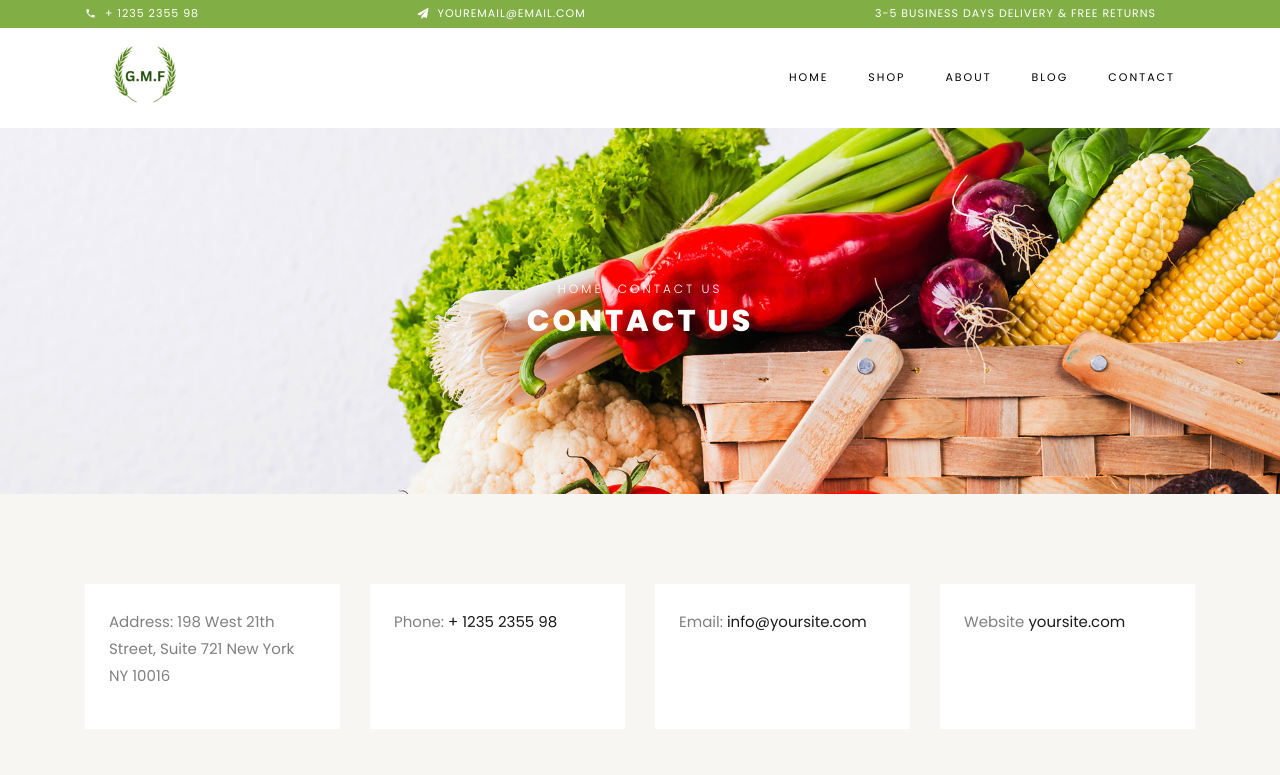
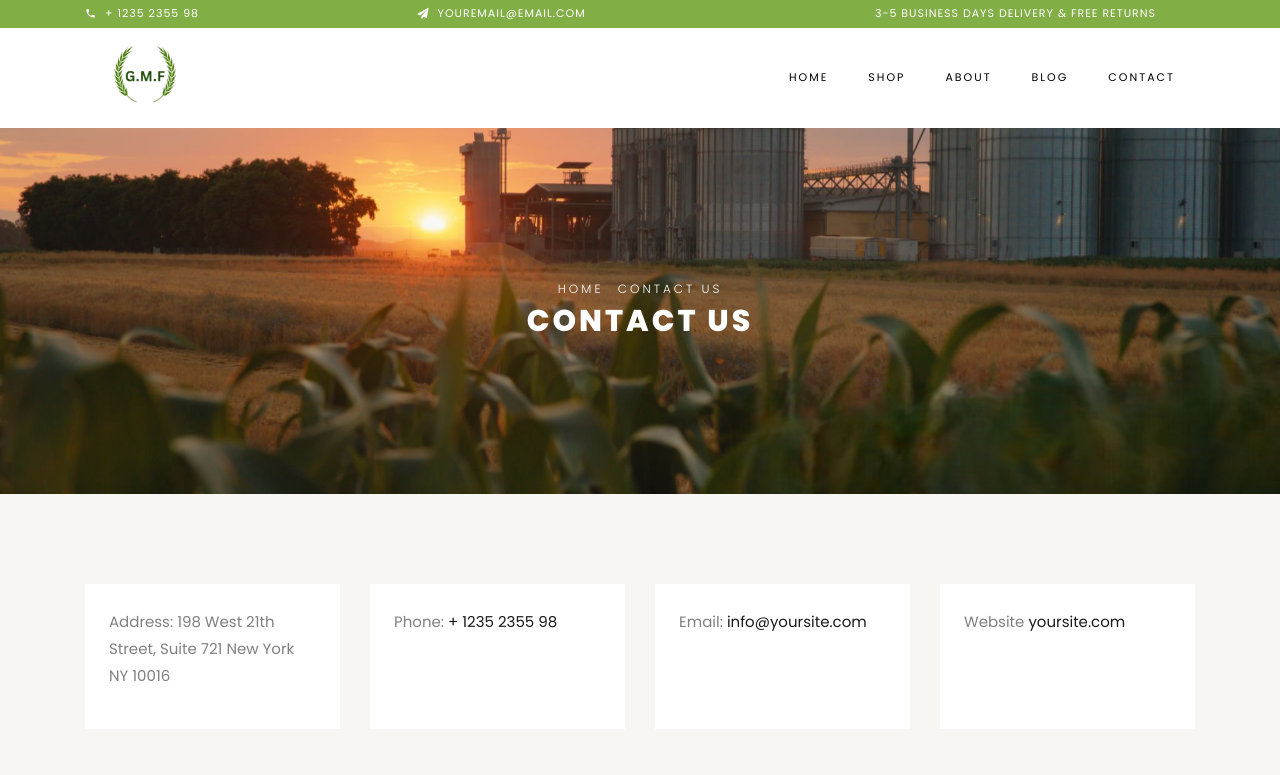
Before and after one commit to Anceur/GMF1, a plain HTML site: page contact.html in a window 1280 px wide. Shown: the top 775 px of the page. Drawn offline with Linux system fonts and the light colour scheme; some packages are replaced by stand-ins of ours; no server answers; files whose address does not match are found by name.

Commit message:
add image1

```diff
--- a/contact.html
+++ b/contact.html
@@ -85,7 +85,7 @@
 	  </nav>
     <!-- END nav -->
 
-    <div class="hero-wrap hero-bread" style="background-image: url('images/bg_1.jpg');">
+    <div class="hero-wrap hero-bread" style="background-image: url('images/produit.png');">
       <div class="container">
         <div class="row no-gutters slider-text align-items-center justify-content-center">
           <div class="col-md-9 ftco-animate text-center">
```
